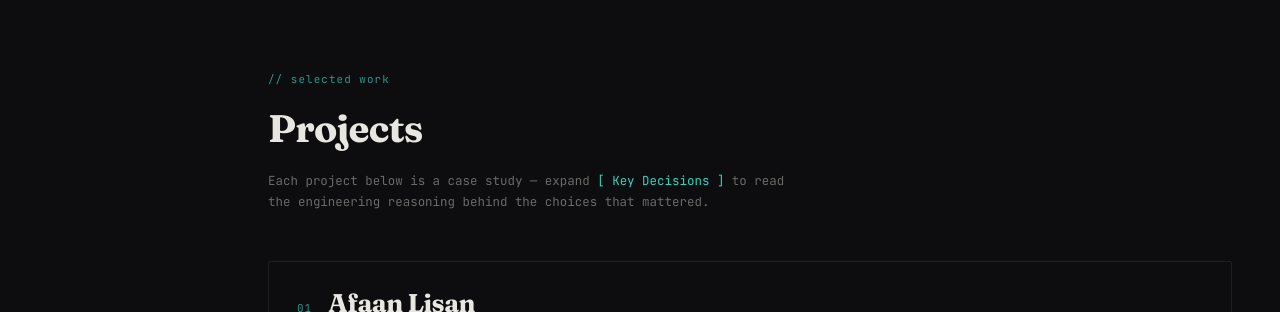
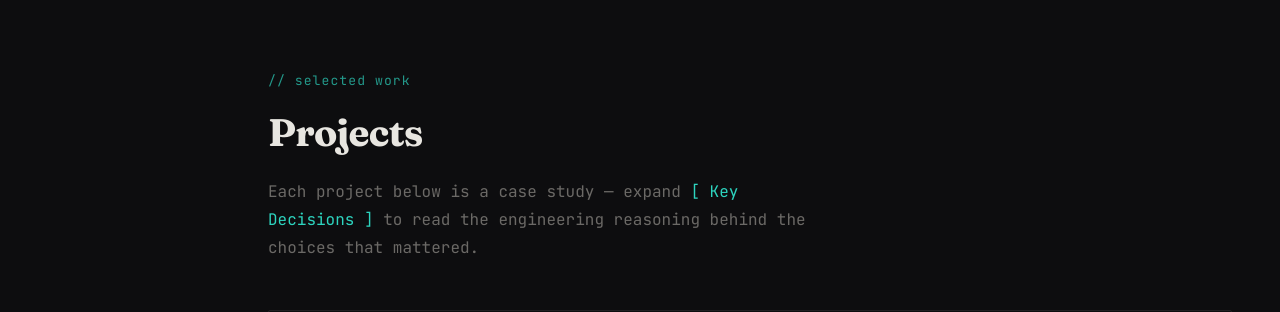
Before and after one commit to mgarikalfn/portfolio, a Next.js app: page / in a window 1280 px wide. Shown: the part 830-1142 px from the top of the page. Built offline with nearby package versions, Linux system fonts and the light colour scheme; no server answers.

Commit message:
style: increase Projects section heading and body font sizes

```diff
--- a/components/sections/Projects.tsx
+++ b/components/sections/Projects.tsx
@@ -17,9 +17,9 @@ export default function Projects() {
         <p
           style={{
             fontFamily: "var(--font-mono)",
-            fontSize: "0.68rem",
+            fontSize: "0.82rem",
             color: "var(--color-accent)",
-            letterSpacing: "0.1em",
+            letterSpacing: "0.08em",
             marginBottom: "0.5rem",
             opacity: 0.7,
           }}
@@ -29,10 +29,10 @@ export default function Projects() {
         <h2
           style={{
             fontFamily: "var(--font-serif)",
-            fontSize: "clamp(1.8rem, 3vw, 2.5rem)",
+            fontSize: "clamp(2rem, 3vw, 2.8rem)",
             fontWeight: 700,
             color: "var(--color-text)",
-            margin: "0 0 0.6rem",
+            margin: "0 0 0.75rem",
             letterSpacing: "-0.02em",
           }}
         >
@@ -41,11 +41,11 @@ export default function Projects() {
         <p
           style={{
             fontFamily: "var(--font-mono)",
-            fontSize: "0.78rem",
+            fontSize: "1rem",
             color: "var(--color-muted)",
             marginBottom: "3rem",
-            maxWidth: "520px",
-            lineHeight: 1.65,
+            maxWidth: "560px",
+            lineHeight: 1.75,
           }}
         >
           Each project below is a case study — expand{" "}
```
